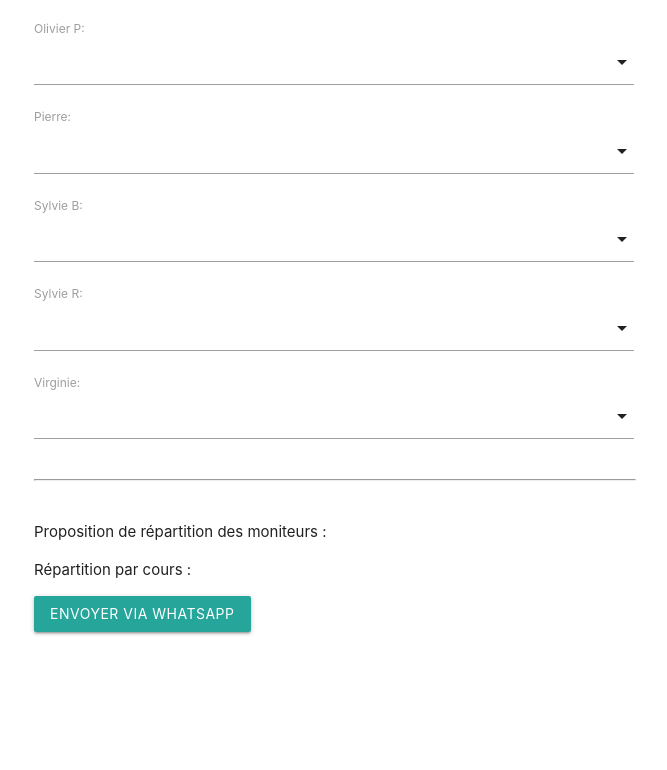
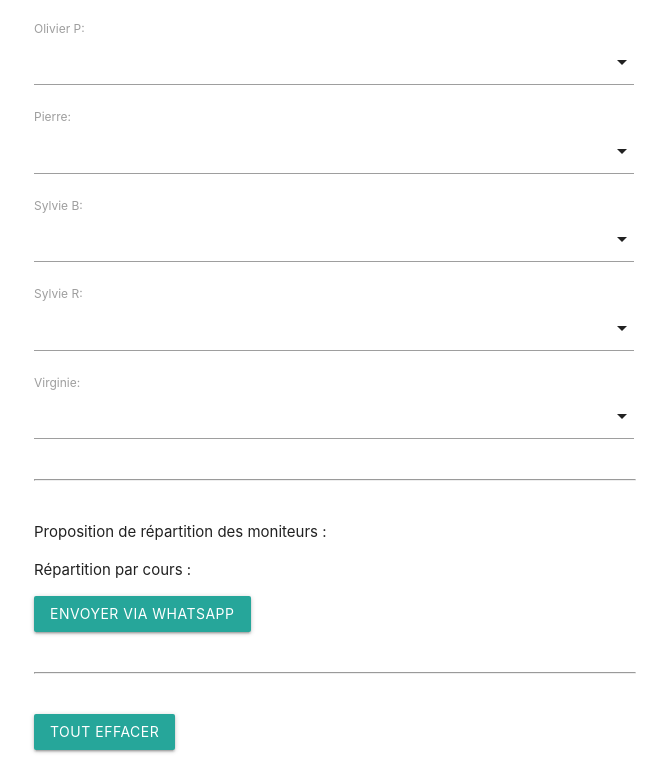
Before and after one commit to pingtimeout/pingtimeout.github.io, a plain HTML site: page cecr/index.html in a window 1280 px wide. Shown: the part 823-1593 px from the top of the page, without its empty margins (306-973 px from the left). Before the commit the page ends 1475 px from the top, so only its background shows below. Drawn offline with nearby package versions, Linux system fonts and the light colour scheme.

Commit message:
Add reset button

```diff
--- a/cecr/index.html
+++ b/cecr/index.html
@@ -61,6 +61,8 @@
             </p>
         </div>
         <button id="shareWhatsApp" class="btn waves-effect waves-light">Envoyer via WhatsApp</button>
+        <hr>
+        <a href="javascript:void(0);" onclick="resetPage()" class="btn waves-effect waves-light">Tout effacer</a>
     </div>
 
     <script src="https://cdnjs.cloudflare.com/ajax/libs/materialize/1.0.0/js/materialize.min.js"></script>
--- a/cecr/scripts.js
+++ b/cecr/scripts.js
@@ -34,6 +34,10 @@ function base62ToBigInt(str) {
         result = result * 62n + BigInt(BASE62.indexOf(str[i]));
     }
     return result;
+}
+
+function resetPage() {
+    window.location.href = window.location.origin + window.location.pathname;
 }
 
 function initTrainerActivityForm() {
```
